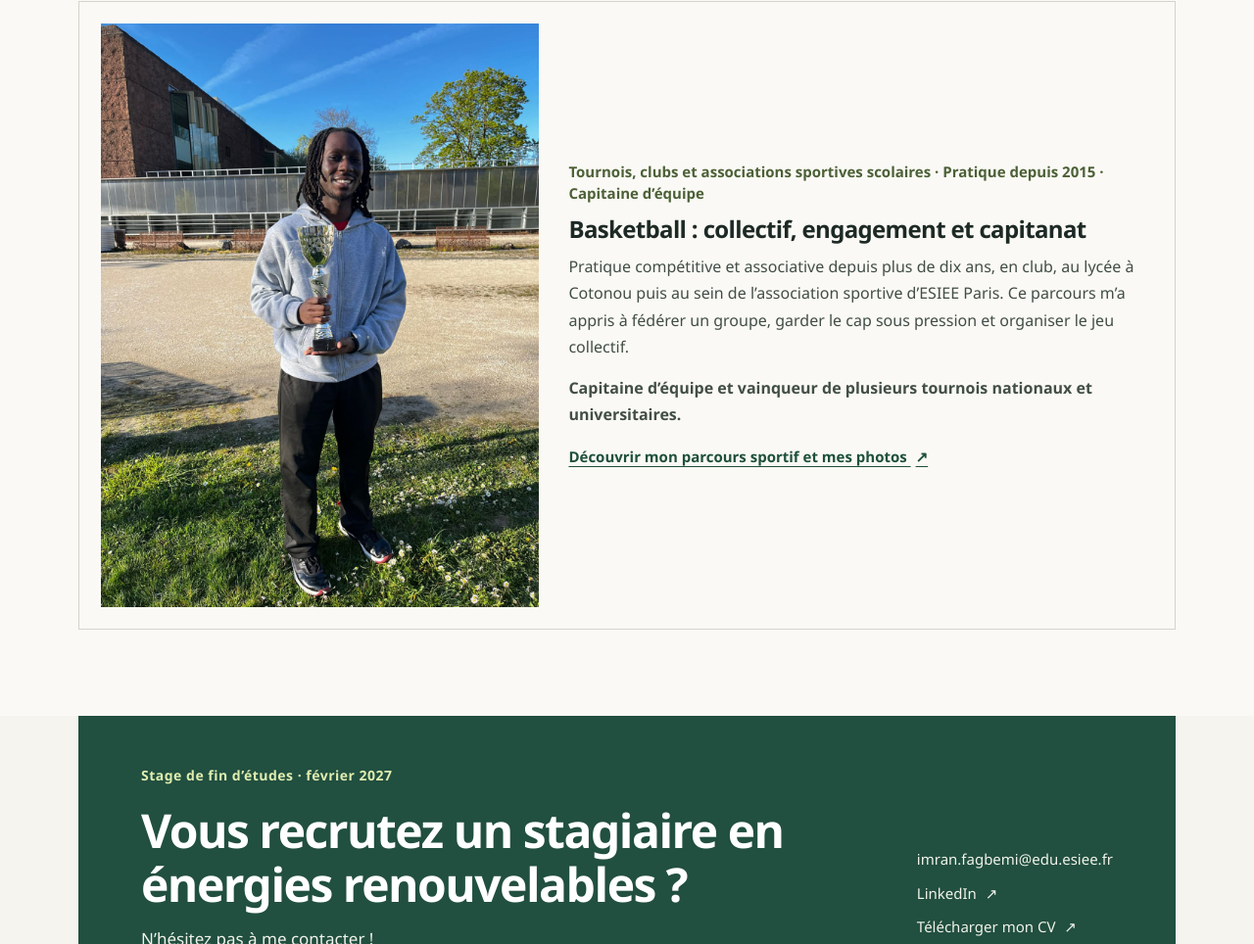
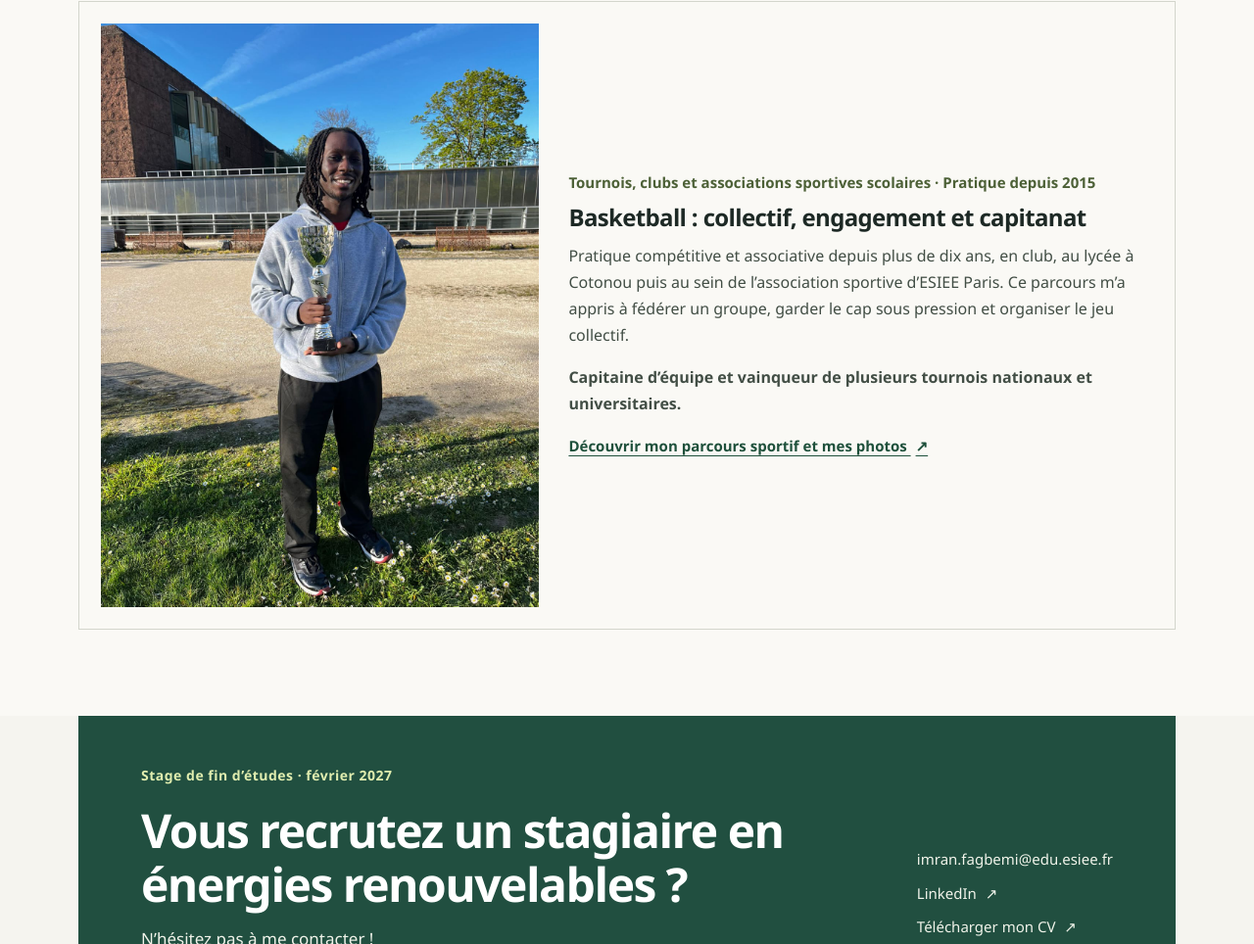
Before and after one commit to yalliee/yalliee.github.io, a plain HTML site: page index.html in a window 1280 px wide. Shown: the part 5169-6133 px from the top of the page at 98% size. Drawn offline with Linux system fonts and the light colour scheme.

Commit message:
Update index.html

```diff
--- a/index.html
+++ b/index.html
@@ -256,7 +256,7 @@
         <a class="project-card engagement-card" href="projects/basketball.html">
 		  <img src="assets/photo_imran_trophee_basket.jpeg" alt="Imran Fagbemi posant avec un trophée de basketball" width="1167" height="876" loading="lazy">
 		  <div>
-			<p class="project-context">Tournois, clubs et associations sportives scolaires · Pratique depuis 2015 · Capitaine d’équipe</p>
+			<p class="project-context">Tournois, clubs et associations sportives scolaires · Pratique depuis 2015</p>
 			<h3>Basketball : collectif, engagement et capitanat</h3>
 			<p>Pratique compétitive et associative depuis plus de dix ans, en club, au lycée à Cotonou puis au sein de l’association sportive d’ESIEE Paris. Ce parcours m’a appris à fédérer un groupe, garder le cap sous pression et organiser le jeu collectif.</p>
 			<p class="project-award">Capitaine d’équipe et vainqueur de plusieurs tournois nationaux et universitaires.</p>
```
